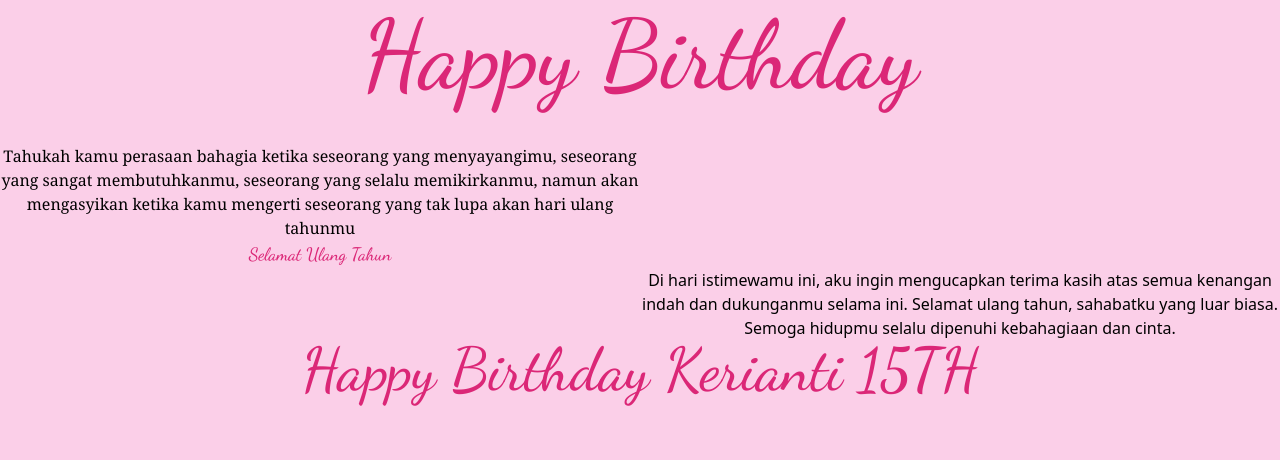
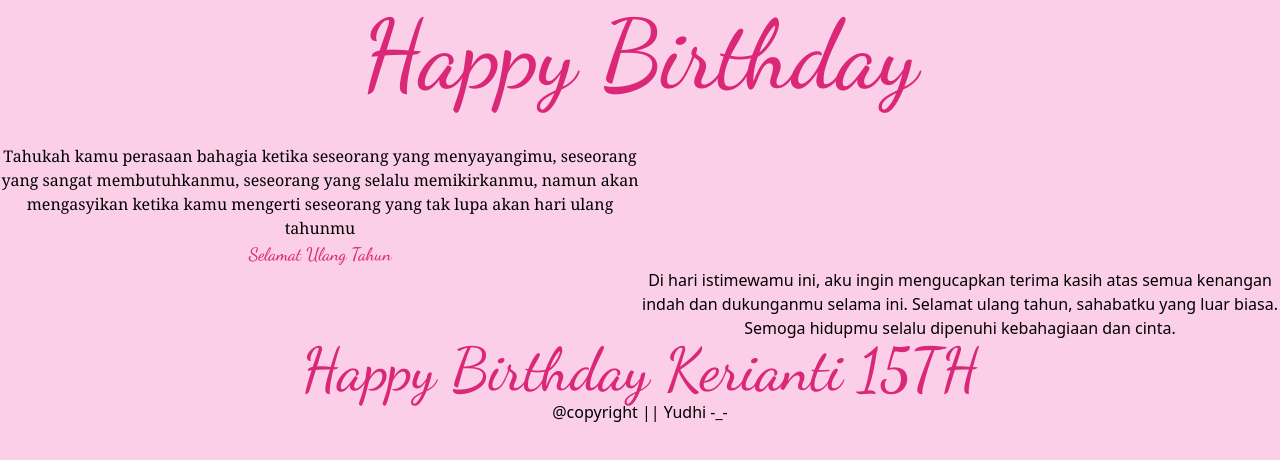
Before and after one commit to yudhi1933/happy-birthday, a website: page index.html in a window 1280 px wide. Drawn offline with nearby package versions, Linux system fonts and the light colour scheme.

Commit message:
menambah copyright

```diff
--- a/index.html
+++ b/index.html
@@ -26,6 +26,7 @@
       <div>
         <h2 class="font-dancing text-pink-600 text-6xl">Happy Birthday Kerianti 15TH</h2>
       </div>
+      <a href="https://www.instagram.com/yud_yudhi21/">@copyright || Yudhi -_-</a>
     </section>
     <script src="https://unpkg.com/aos@next/dist/aos.js"></script>
     <script>
```
